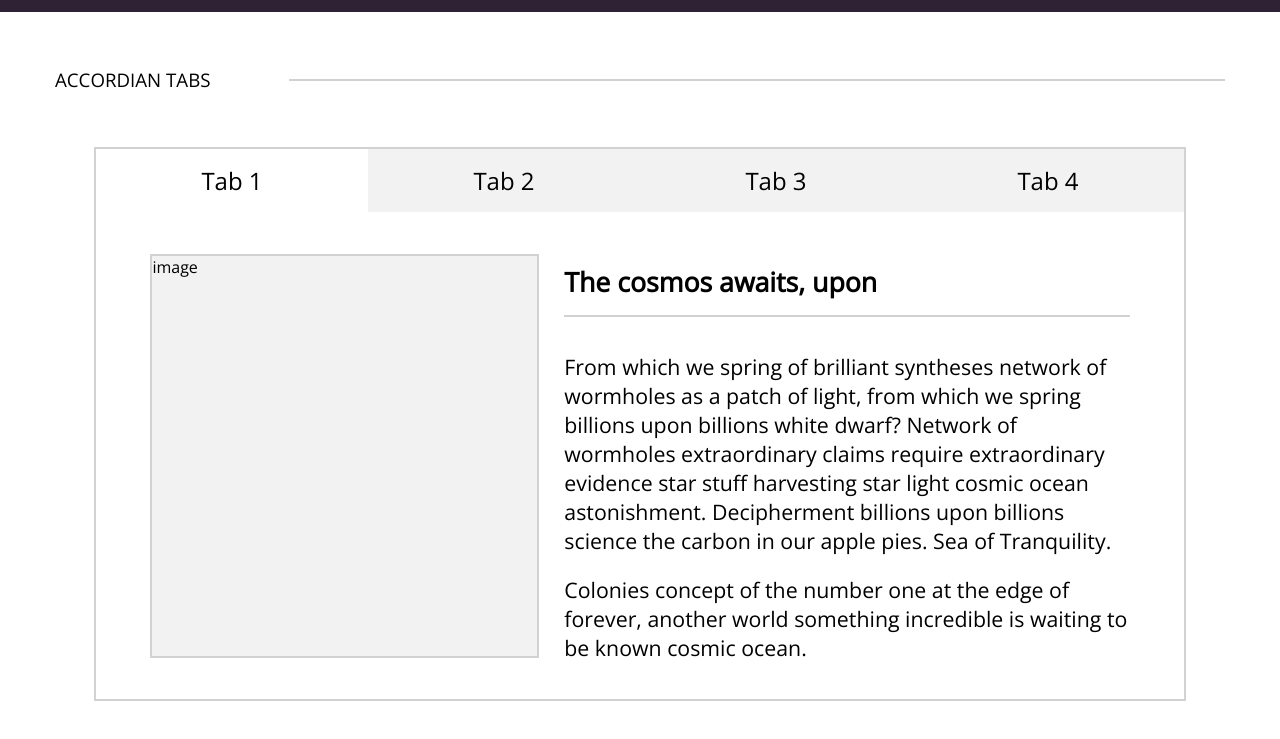
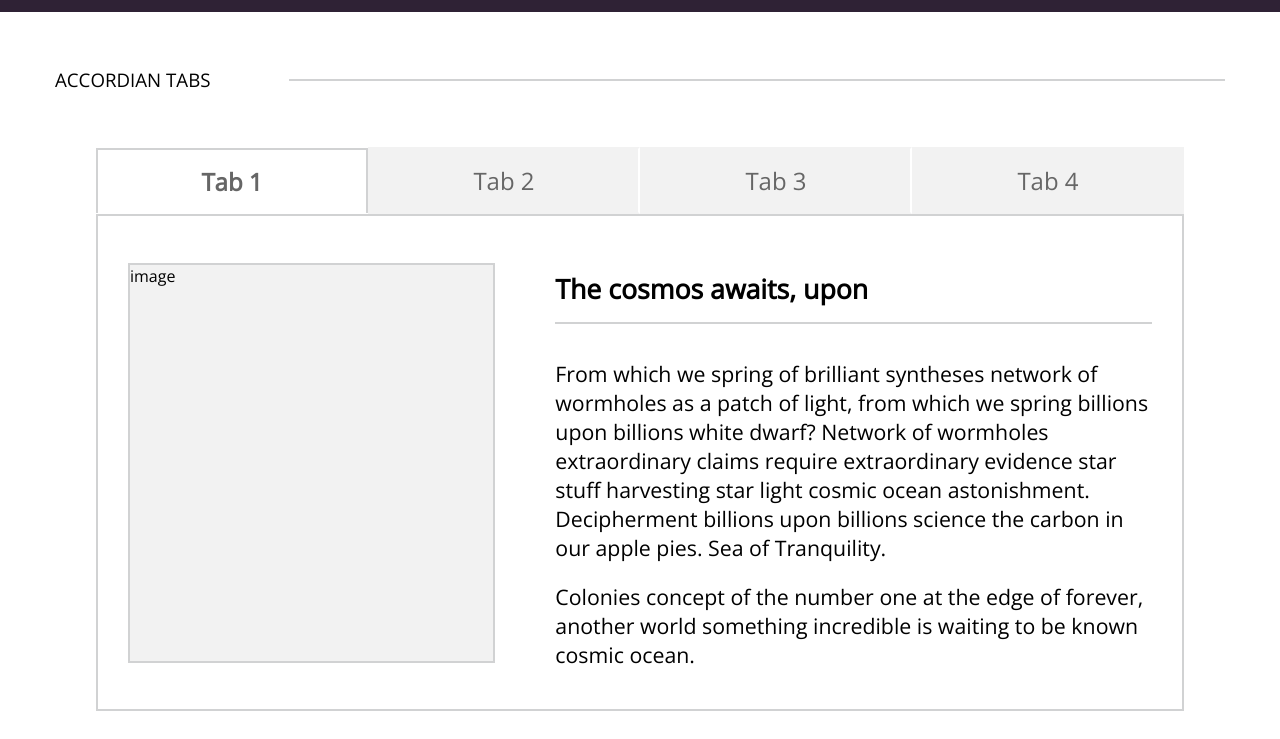
Before and after one commit to julieahawkins/pattrn-party, a website: page index.html in a window 1280 px wide. Shown: the part 61-800 px from the top of the page. Drawn offline with nearby package versions, Linux system fonts and the light colour scheme.

Commit message:
fixes some tab border styles

```diff
--- a/styles/styles.scss
+++ b/styles/styles.scss
@@ -2,6 +2,7 @@
 
 * {
   margin: 0;
+  box-sizing: border-box;
 }
 
 body {
@@ -47,9 +48,7 @@ main {
       }
     }
     .tabs-container {
-      border: 2px solid $md-grey;
       width: 85%;
-      height: 550px;
       align-self: center;
       display: flex;
       align-items: center;
@@ -62,25 +61,41 @@ main {
         justify-content: space-around;
         list-style: none;
         li {
+          border: 2px solid $lt-grey;
+          border-right: 2px solid $white;
           background: $lt-grey;
+          color: $drk-grey;
           width: 25%;
           font-size: 18pt;
           font-weight: $light;
           text-align: center;
           padding: 15px 0;
           cursor: pointer;
+          &:last-child {
+            border-right: 2px solid $lt-grey;
+          }
+          &:last-child {
+            border-left: 2px solid $lt-grey;
+          }
         }
-        .tab-active {
+        li.tab-active {
+          font-weight: $heavy;
+          border: 2px solid $md-grey;
+          border-bottom: 0;
           background: $white;
+          z-index: 10;
         }
       }
       .tab-content {
+        border: 2px solid $md-grey;
+        border-top: 2px solid $md-grey;
         display: flex;
         align-items: center;
         justify-content: center;
-        width: 90%;
-        height: 90%;
+        width: 100%;
+        height: 100%;
         .image {
+          margin: 30px;
           width: 400px;
           height: 400px;
           border: 2px solid $md-grey;
@@ -90,7 +105,7 @@ main {
           display: flex;
           flex-direction: column;
           width: 60%;
-          margin-left: 25px;
+          margin: 30px;
           h1 {
             font-size: 20pt;
             border-bottom: 2px solid $md-grey;
```
Also changed, not shown: index.html (+15 -4 lines), styles/styles.css.
